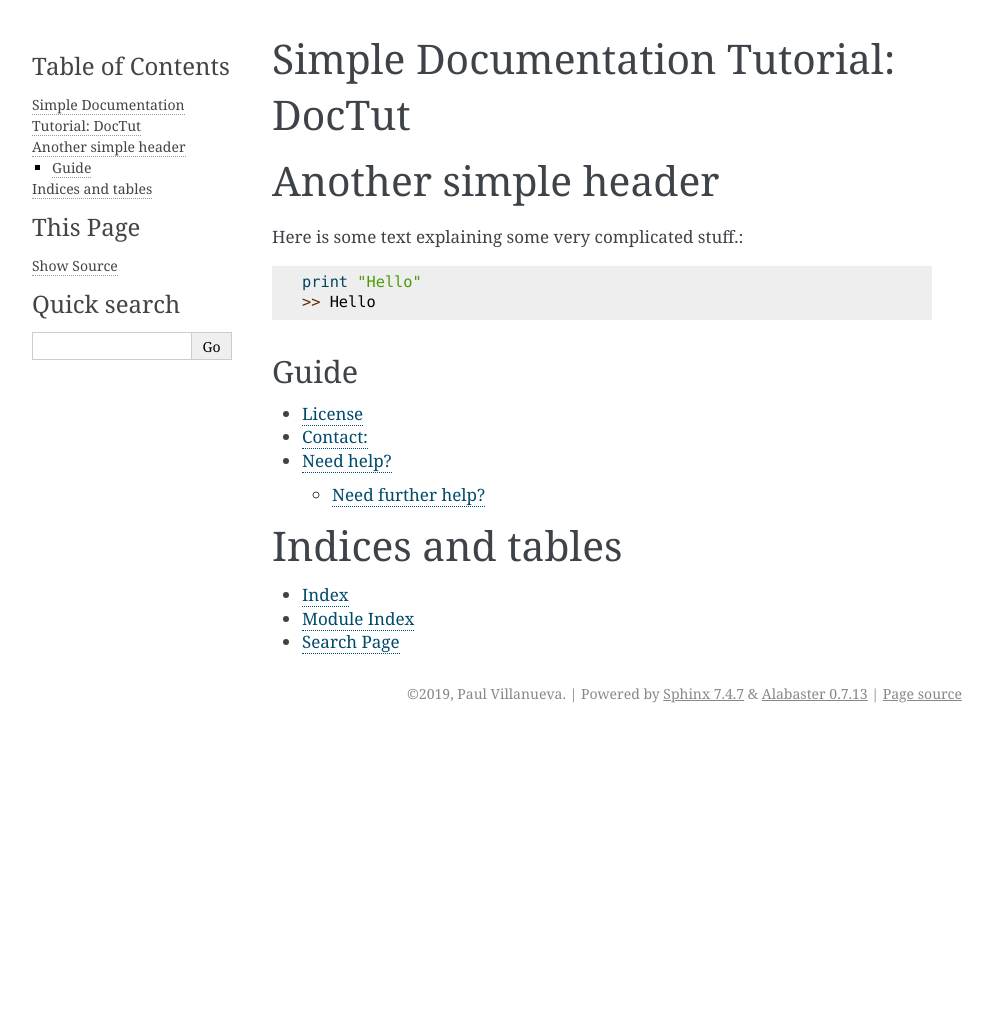
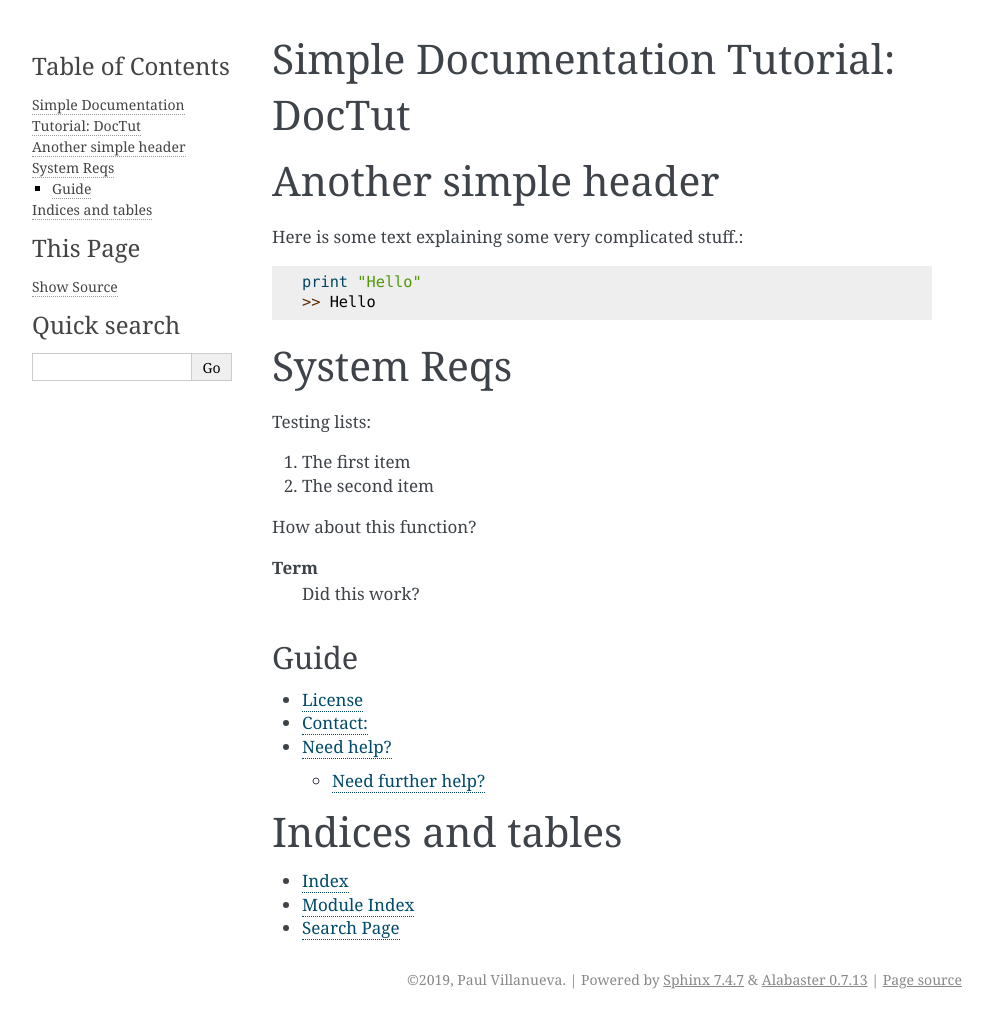
Before and after one commit to pommevilla/rtd_practice, a Sphinx documentation site: the page built from docs/source/index.rst, in a window 1280 px wide. Shown: the whole page, without its empty margins (148-1141 px from the left). Built offline with Sphinx 7.4.7, drawn with Linux system fonts in a browser that asks for light colours; before the commit the page ends 900 px from its top, so only the background shows below that.

Commit message:
Messing with syntax

```diff
--- a/docs/source/index.rst
+++ b/docs/source/index.rst
@@ -9,6 +9,18 @@ Here is some text explaining some very complicated stuff.::
     print "Hello"
     >> Hello
 
+System Reqs
+===========
+
+Testing lists:
+
+1. The first item
+2. The second item
+
+How about this function?
+
+**Term**
+  Did this work?
 
 Guide
 *****
```
